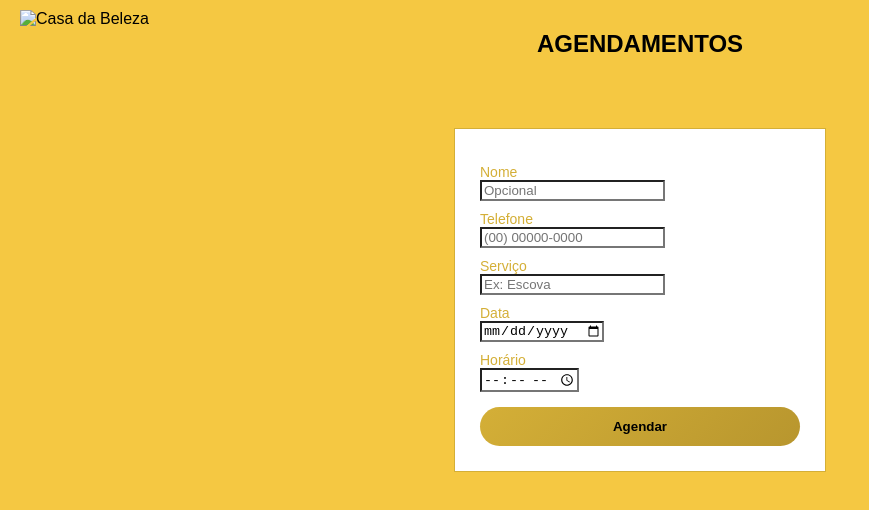
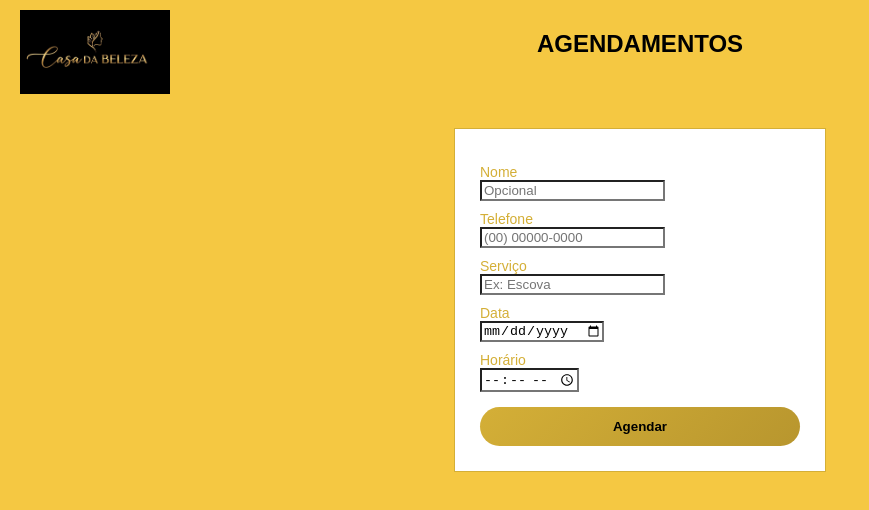
Before and after one commit to Vitoria1705/agenda-salao, a plain HTML site: page index.html in a window 1280 px wide. Shown: the whole page, without its empty margins (0-869 px from the left). Drawn offline with Linux system fonts and the light colour scheme.

Commit message:
Update index.html

```diff
--- a/index.html
+++ b/index.html
@@ -107,7 +107,7 @@
 <body>
 
   <header class="topo">
-    <img src="img/logobeleza.jpg" alt="Casa da Beleza" class="logo">
+    <img src="logobeleza.jpg" alt="Casa da Beleza" class="logo">
 <h2 class="titulo-agenda">AGENDAMENTOS</h2>
   </header>
 
```
